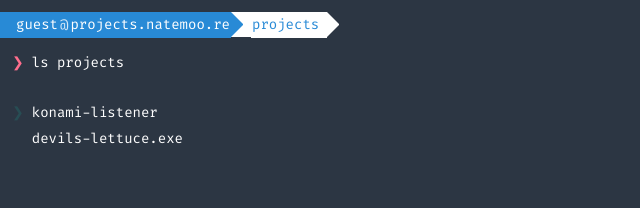
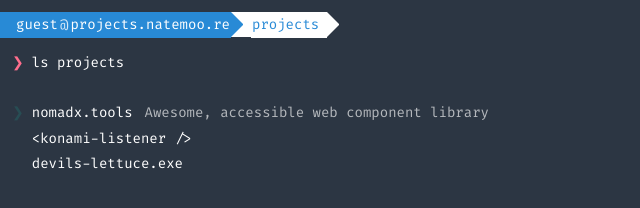
Before and after one commit to natemoo-re/natemoo-re.github.io, a website built with Parcel: page src/index.html in a window 1280 px wide. Shown: the whole page, without its empty margins (0-640 px from the left). Built offline with nearby package versions, Linux system fonts and the light colour scheme.

Commit message:
add Nomadx and descriptions to projects

```diff
--- a/d9d7eac63d9e640d5d93b75625a1ffff.js
+++ b/d9d7eac63d9e640d5d93b75625a1ffff.js
@@ -1,5 +1,5 @@
-require=function(r,e,n){function t(n,o){function i(r){return t(i.resolve(r))}function f(e){return r[n][1][e]||e}if(!e[n]){if(!r[n]){var c="function"==typeof require&&require;if(!o&&c)return c(n,!0);if(u)return u(n,!0);var l=new Error("Cannot find module '"+n+"'");throw l.code="MODULE_NOT_FOUND",l}i.resolve=f;var a=e[n]=new t.Module;r[n][0].call(a.exports,i,a,a.exports)}return e[n].exports}function o(){this.bundle=t,this.exports={}}var u="function"==typeof require&&require;t.Module=o,t.modules=r,t.cache=e,t.parent=u;for(var i=0;i<n.length;i++)t(n[i]);return t}({11:[function(require,module,exports) {
+require=function(r,e,n){function t(n,o){function i(r){return t(i.resolve(r))}function f(e){return r[n][1][e]||e}if(!e[n]){if(!r[n]){var c="function"==typeof require&&require;if(!o&&c)return c(n,!0);if(u)return u(n,!0);var l=new Error("Cannot find module '"+n+"'");throw l.code="MODULE_NOT_FOUND",l}i.resolve=f;var a=e[n]=new t.Module;r[n][0].call(a.exports,i,a,a.exports)}return e[n].exports}function o(){this.bundle=t,this.exports={}}var u="function"==typeof require&&require;t.Module=o,t.modules=r,t.cache=e,t.parent=u;for(var i=0;i<n.length;i++)t(n[i]);return t}({12:[function(require,module,exports) {
 "use strict";exports.__esModule=!0;var t=function(){function t(t,e){this.currentText="",this.rate=150,this.el=t,this.text=e}return t.prototype.randBetween=function(t,e){return Math.floor(Math.random()*(e-t+1))+t},t.prototype.randInterval=function(t,e){var n=this;return void 0===e&&(e={fuzz:50,loops:this.text.length-1}),new Promise(function(r){var i=0;(function n(){var o=this,u=this.randBetween(this.rate-e.fuzz,this.rate+e.fuzz);if(!(i<e.loops))return r();setTimeout(function(){t(),i++,n.bind(o)()},u)}).bind(n)()})},t.prototype.setText=function(t){var e=this.text.slice()[t];void 0!==e&&(this.currentText+=e,this.el.innerText=this.currentText)},t.prototype.play=function(){var t=this;return new Promise(function(e){setTimeout(function(){return t.setText(0),e(t.randInterval(function(){return t.setText(t.currentText.length)}))},t.rate)})},t}();exports.Autotype=t;
 },{}],6:[function(require,module,exports) {
 "use strict";exports.__esModule=!0;var e=require("./autotype");function t(){document.addEventListener("keydown",function(e){switch(e.key){case"ArrowUp":o();break;case"ArrowDown":r();break;case"Enter":a()}})}document.addEventListener("DOMContentLoaded",function(){new e.Autotype(document.querySelector("#ls"),"ls projects").play().then(function(){t(),setTimeout(function(){c()},200)})});var s=Array.from(document.querySelectorAll(".to-select")),n=0;function c(){s.forEach(function(e,t){e.classList.add("visible")})}function o(){s[n-1]&&(s[n].classList.remove("selected"),s[n-1].classList.add("selected"),n-=1)}function r(){s[n].classList.remove("selected"),s[n+1]?(s[n+1].classList.add("selected"),n+=1):(s[0].classList.add("selected"),n=0)}function a(){var e=s[n].querySelector("a").getAttribute("href");window.open(e,"_blank")}
-},{"./autotype":11}]},{},[6])
+},{"./autotype":12}]},{},[6])
--- a/src/index.html
+++ b/src/index.html
@@ -19,12 +19,16 @@
       <div class="line" id="ls"> </div>
       <div class="line no-arrow"> </div>
       <div class="line to-select selected">
-        <span>
-          <a href="https://projects.natemoo.re/konami-listener"> konami-listener </a>
-        </span>
+        <a href="https://nomadx.tools"> nomadx.tools </a>
+        <span class="description">Awesome, accessible web component library</span>
+      </div>
+      <div class="line to-select">
+          <a href="https://projects.natemoo.re/konami-listener"> &lt;konami-listener /&gt; </a>
+          <span class="description">Add a Konami Code easter egg to your project</span>
       </div>
       <div class="line to-select">
         <a href="https://projects.natemoo.re/devils-lettuce"> devils-lettuce.exe </a>
+        <span class="description">Generate dank names for the Antichrist's Arugula</span>
       </div>
     </main>
 
--- a/src/styles/input.css
+++ b/src/styles/input.css
@@ -14,6 +14,7 @@
     display: block;
     padding: 4px 12px;
     display: flex;
+    white-space: nowrap;
 }
 .line::before {
     content: "❯";
@@ -44,6 +45,18 @@
     animation: 1.2s cubic-bezier(0.455, 0.03, 0.515, 0.955) blink infinite;
 }
 
+.line.to-select .description {
+    margin-left: 12px;
+    color: rgba(255, 255, 255, 0.65);
+    opacity: 0;
+    transform: translateX(-24px);
+    transition: all 150ms cubic-bezier(0.215, 0.610, 0.355, 1);
+}
+.line.selected .description {
+    opacity: 1;
+    transform: translateX(0);
+}
+
 input[type="text"] {
     box-sizing: border-box;
     border: none;
```
Also changed, not shown: 5f10403e48b7365d96cd9e3eaffa4a2f.css (+1 -1 lines), index.html (+1 -1 lines).
